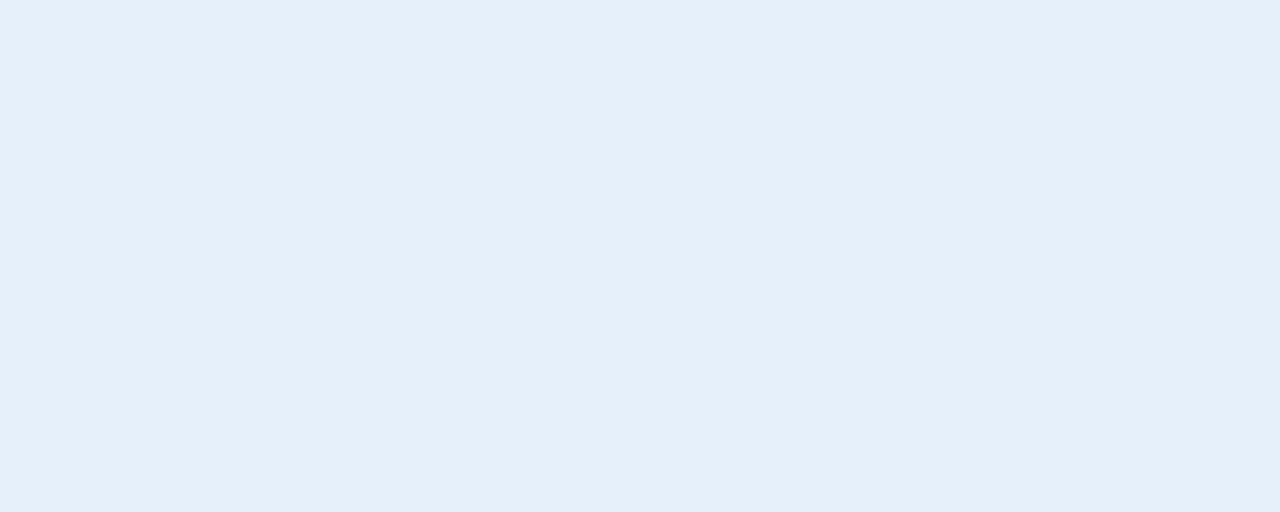
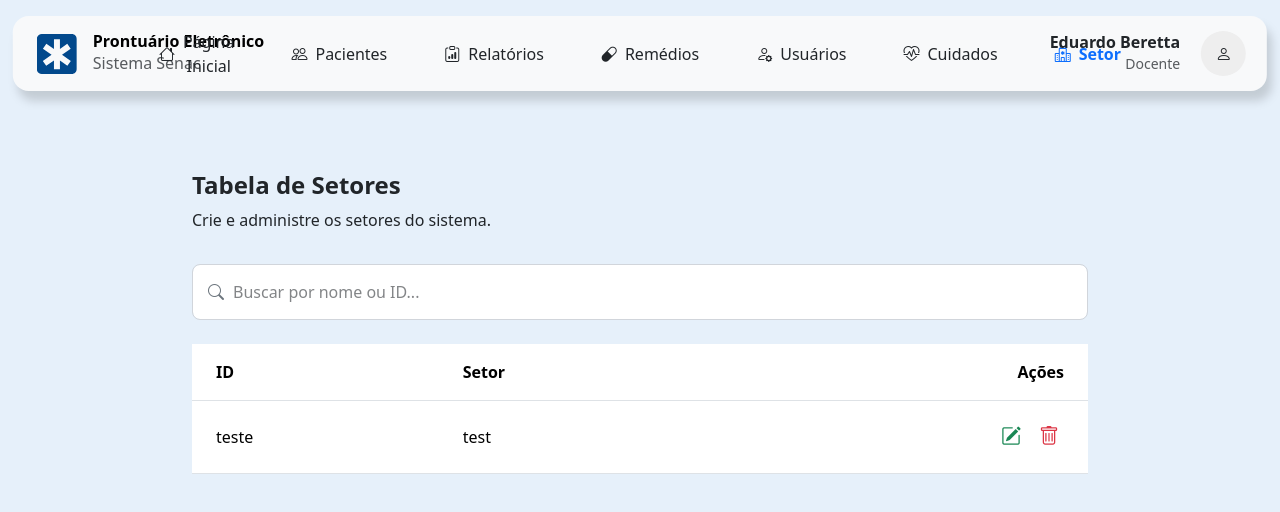
Before and after one commit to eduardoberettarod/PI-prontuario-eletronico, a React (Vite) app: page /setor in a window 1280 px wide. Before the commit this address had no page. Shown: the top 512 px of the page. Built offline with nearby package versions, Linux system fonts and the light colour scheme.

Commit message:
Setor / Organizando
Criei a pagina de setores e organizei alguns arquivos

```diff
--- a/src/App.jsx
+++ b/src/App.jsx
@@ -17,6 +17,7 @@ import Perfil from './pages/Perfil/Perfil.jsx';
 import Prontuario from './pages/Prontuarios/Prontuario.jsx';
 import Usuarios from './pages/Usuarios/Usuarios.jsx';
 import Cuidados from './pages/Cuidados/Cuidados.jsx';
+import Setor from './pages/Setor/Setor.jsx';
 
 
 function App() {
@@ -44,6 +45,7 @@ function App() {
         <Route path='/perfil' element={<Perfil />} ></Route>
         <Route path='/usuarios' element={<Usuarios />} ></Route>
         <Route path='/cuidados' element={<Cuidados />} ></Route>
+        <Route path='/setor' element={<Setor />} ></Route>
 
         {/* rota padrão */}
         <Route path="/" element={<Login loading={loading} />} />
--- a/src/components/Card/CardPaciente.jsx
+++ b/src/components/Card/CardPaciente.jsx
@@ -15,6 +15,7 @@ function CardPaciente({
     EquipePaciente,
     ConvenioPaciente,
     NomeMaePaciente,
+    setor,
 }) {
 
     const statusClass = `status-${StatusPaciente}`
@@ -77,6 +78,7 @@ function CardPaciente({
 
                 <div className='d-grid info-card-paciente'>
                     <span className='opacity-50 mb-0'>Convênio: <span>{ConvenioPaciente}</span></span>
+                    <span className='opacity-50 mb-0'>Setor: <span>{setor}</span></span>
                     <span className='opacity-50 mb-3'>Nome da Mãe: <span>{NomeMaePaciente}</span></span>
                 </div>
 
--- a/src/components/Navbar/Navbar.jsx
+++ b/src/components/Navbar/Navbar.jsx
@@ -56,6 +56,13 @@ const navItems = [
         label: 'Perfil',
         iconClass: "bi bi-person",
         desktop: false,
+        mobile: true
+    },
+    {
+        route: 'setor',
+        label: 'Setor',
+        iconClass: "bi bi-hospital",
+        desktop: true,
         mobile: true
     }
 ];
--- a/src/pages/Pacientes/Pacientes.jsx
+++ b/src/pages/Pacientes/Pacientes.jsx
@@ -68,6 +68,7 @@ const Pacientes = () => {
     const ConvenioPaciente = useRef(null);
     const QuartoPaciente = useRef(null);
     const LeitoPaciente = useRef(null);
+    const setor = useRef(null);
     const modalRefPaciente = useRef(null);
 
     const [pacientes, setPacientes] = useState([]);
@@ -85,6 +86,7 @@ const Pacientes = () => {
             ConvenioPaciente: ConvenioPaciente.current.value,
             QuartoPaciente: QuartoPaciente.current.value,
             LeitoPaciente: LeitoPaciente.current.value,
+            setor: setor.current.value
         };
 
         setPacientes(prev => [...prev, novoPaciente]);
@@ -300,9 +302,9 @@ VALIDAÇÃO PARA O FORM CRIAR PACIENTE
 
                                 <div className="col-md-6">
                                     <label className="form-label">Setor *</label>
-                                    <input type="text" className="form-control"
-                                        placeholder="Ex: Maternidade"
-                                         required />
+                                    <select className="form-select" required ref={setor}>
+                                        <option value="Maternidade">Maternidade</option>
+                                    </select>
                                     <div className="invalid-feedback">
                                         Informe o setor do paciente.
                                     </div>
@@ -451,6 +453,7 @@ VALIDAÇÃO PARA O FORM CRIAR PACIENTE
                                 LeitoPaciente={p.LeitoPaciente}
                                 EquipePaciente={p.EquipePaciente}
                                 ConvenioPaciente={p.ConvenioPaciente}
+                                setor={p.setor}
                             />
                         </div>
                     ))}
--- a/src/pages/Remedios/Remedios.jsx
+++ b/src/pages/Remedios/Remedios.jsx
@@ -58,6 +58,7 @@ function Remedios() {
 
         fetch(`${urlServer}/medicamentos`, {
             method: "POST",
+            credentials: "include",
             headers: {
                 "Content-Type": "application/json"
             },
@@ -113,7 +114,10 @@ function Remedios() {
 
     function fnCarregarDados() {
 
-        fetch(`${urlServer}/medicamentos`)
+        fetch(`${urlServer}/medicamentos`,{
+            method: "GET",
+            credentials: "include"
+        })
             .then(res => res.json())
             .then(dados => {
                 setMedicamentos(dados)
--- /dev/null
+++ b/src/pages/Setor/Setor.css
@@ -0,0 +1,57 @@
+#setor-page-section {
+    position: relative;
+    top: 0;
+    margin-top: 5rem;
+}
+
+.container-setor {
+    position: relative;
+    margin-inline: var(--mg-inline);
+    top: 11%;
+}
+
+.container-setor h2 {
+    font-size: 1.5rem;
+}
+
+.table td,
+.table th {
+    vertical-align: middle;
+    white-space: nowrap;
+}
+
+.container-setor p {
+    font-size: 16px;
+}
+
+
+@media (max-width:1200px) {
+    .container-setor {
+        top: 12%;
+        margin-inline: var(--mg-inline-mobile);
+    }
+
+    .container-setor h2 {
+        font-size: 1.5rem;
+    }
+
+    .container-setor p {
+        font-size: 14px;
+    }
+}
+
+@media (max-width: 767.98px) {
+    .table thead th {
+        font-size: 0.85rem;
+        padding-top: 0.5rem;
+        padding-bottom: 0.5rem;
+    }
+}
+
+
+@media (max-width: 575.98px) {
+
+    #setor-page-section {
+        margin-top: 5rem;
+    }
+}
--- /dev/null
+++ b/src/pages/Setor/Setor.jsx
@@ -0,0 +1,92 @@
+import React from 'react'
+import './Setor.css'
+import Navbar from '../../components/Navbar/Navbar'
+
+const Setor = () => {
+    return (
+        <>
+        <Navbar />
+
+        <section id='setor-page-section'>
+
+                <div className='container-setor'>
+
+                    <div className="d-flex flex-column flex-md-row mb-3 align-items-start align-items-md-center justify-content-md-between">
+
+                        <div className="text-start mb-2 mb-md-0">
+                            <h2 className="fw-bold">Tabela de Setores</h2>
+                            <p>Crie e administre os setores do sistema.</p>
+                        </div>
+
+                    </div>
+
+                    <div className='w-100'>
+                        <form role="search">
+                            <div className="position-relative w-100 d-flex">
+                                <i className="bi bi-search position-absolute top-50 translate-middle-y ms-3 text-secondary"></i>
+                                <input
+                                    type="text"
+                                    className="form-control input-search"
+                                    placeholder="Buscar por nome ou ID..."
+                                />
+                            </div>
+                        </form>
+                    </div>
+
+                    <div className="row mt-4">
+                        <div className="col">
+                            <table className="table mx-auto table-hover">
+                                <thead>
+                                    <tr>
+                                        <th className="ps-4 py-3">ID</th>
+                                        <th className="px-3 py-3">Setor</th>
+                                        <th className="pe-4 py-3 text-end">Ações</th>
+                                    </tr>
+                                </thead>
+                                <tbody>
+
+
+
+                                        <tr className="align-middle">
+
+                                            <td className="ps-4 py-3">
+                                                teste
+                                            </td>
+
+                                            <td className="px-3 py-3">
+                                                test
+                                            </td>
+
+                                            <td className="pe-4 py-3 text-end">
+                                                <div className="d-inline-flex align-items-center gap-2">
+
+                                                    <button className="btn btn-sm text-success p-1">
+                                                        <i className="bi bi-pencil-square fs-5"></i>
+                                                    </button>
+
+                                                    <button className="btn btn-sm text-danger p-1">
+                                                        <i className="bi bi-trash fs-5"></i>
+                                                    </button>
+
+                                                </div>
+                                            </td>
+
+                                        </tr>
+
+
+
+                                </tbody>
+
+                            </table>
+                        </div>
+                    </div>
+
+                </div>
+
+            </section>
+
+        </>
+    )
+}
+
+export default Setor
```
Also changed, not shown: 1 other file (tests, documents, lock files or other folders).
